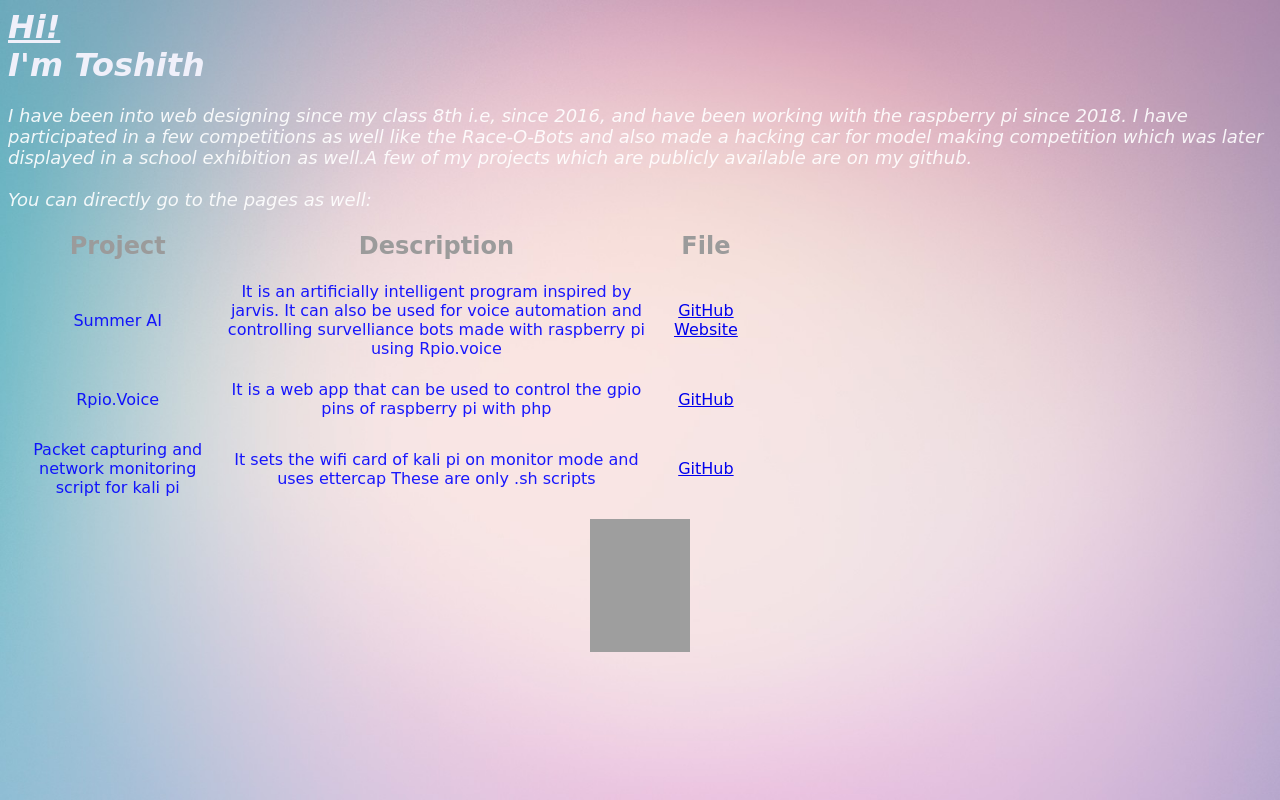
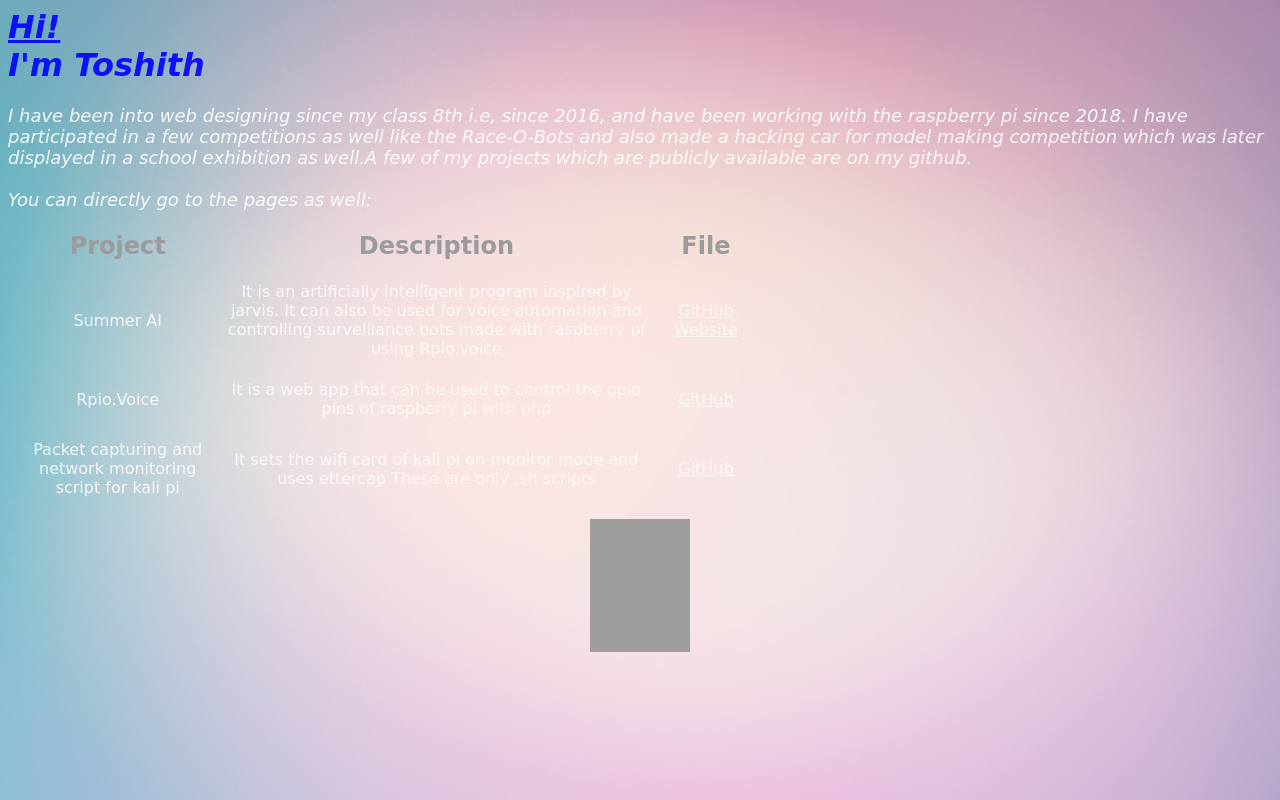
Before and after one commit to toshith-developer/toshith-developer.github.io, a plain HTML site: page lil_screen.html in a window 1280 px wide. Drawn offline with Linux system fonts and the light colour scheme; grey boxes are pictures that could not be loaded; files whose address does not match are found by name.

Commit message:
Update andro.css

```diff
--- a/andro.css
+++ b/andro.css
@@ -12,9 +12,13 @@ div{
     font-size: large;
 }
 
-td{
+h1{
+    color:rgba(0,0,255,0.9);
+}
+
+td, a{
     text-align: center;
-    color:rgba(0,0,255,0.9);
+    color:rgba(255,250,250,0.9);
 }
 a.col{
     color: rgba(200,140,140,0.9);
```
